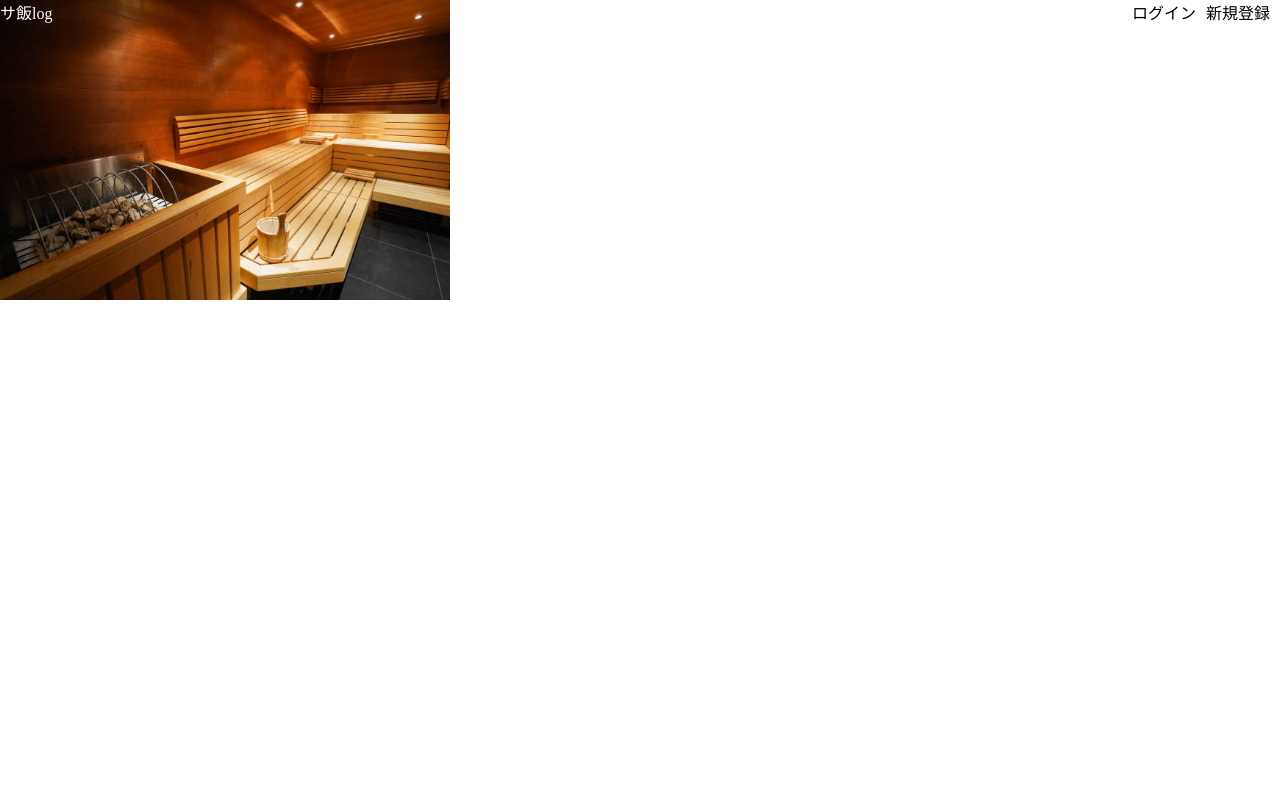
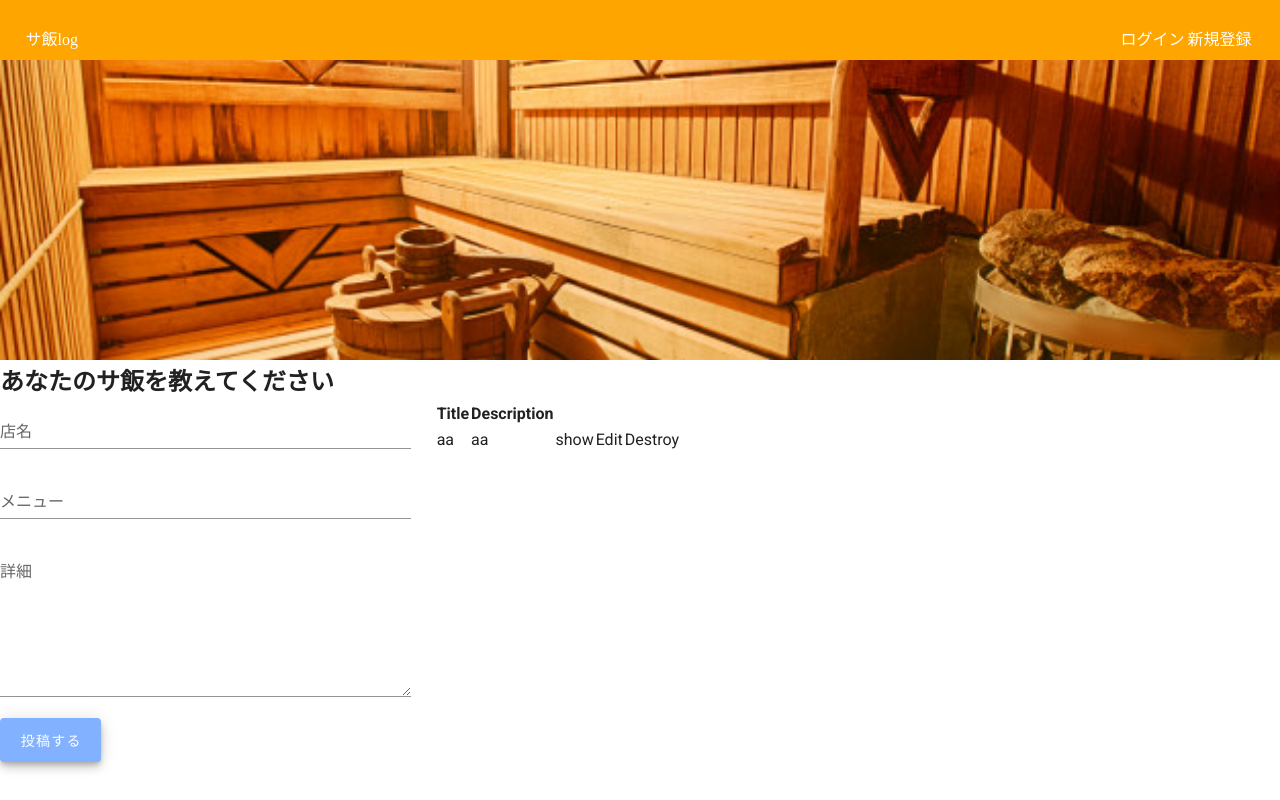
Before and after one commit to takumi-915/sameshi, a Vue app in the folder sameshi/: page /post in a window 1280 px wide. Shown: the top 800 px of the page. Built offline with nearby package versions, Linux system fonts and the light colour scheme.

Commit message:
postButton

```diff
--- a/sameshi/package.json
+++ b/sameshi/package.json
@@ -8,6 +8,7 @@
     "lint": "vue-cli-service lint"
   },
   "dependencies": {
+    "axios": "^0.21.1",
     "core-js": "^3.6.5",
     "vue": "^2.6.11",
     "vue-router": "^3.5.1",
--- a/sameshi/src/App.vue
+++ b/sameshi/src/App.vue
@@ -1,22 +1,25 @@
 <template>
   <div>
     <header>
-      <div class="headerImage">
-        <nav>
-          <router-link to="/" class="headerLink-left">サ飯log</router-link>
+      <nav class="headerLink-left">
+        <router-link to="/" class="headerLink-left-text">サ飯log</router-link>
       </nav>
-        <nav>
-          <router-link to="/login" class="headerLink-right"
+      <nav class="headerLink-right">
+        <router-link to="/login" class="headerLink-right-text"
           >ログイン</router-link
         >
-          <router-link to="/signup" class="headerLink-right"
+        <router-link to="/signup" class="headerLink-right-text"
           >新規登録</router-link
         >
       </nav>
-      </div>
     </header>
+    <img src="../public/サウナ.jpg" class="headerImage" />
 
     <router-view></router-view>
+
+    <footer>
+      <p>footer</p>
+    </footer>
   </div>
 </template>
 
@@ -27,30 +30,33 @@
 <style scoped>
 header {
   width: 100%;
-  height: 300px;
-  /* display: flex;
-  justify-content: space-between; */
-  /* background-image: url(../public/サウナ画像.jpg);
-  object-fit: cover;
-  background-size: cover; */
+  height: 60px;
+  display: flex;
+  justify-content: space-between;
+  background-color: orange;
 }
 .headerImage {
   width: 100%;
   height: 300px;
-  background-image: url(../public/サウナ画像.jpg);
-  -moz-background-size: auto 100%;
-  background-size: auto 100%;
   object-fit: cover;
-  display: flex;
-  justify-content: space-between;
 }
 .headerLink-left {
+  margin: 2%;
+}
+.headerLink-left-text {
+  color: #ffffff;
+  text-decoration: none;
+}
+.headerLink-right {
+  margin: 2%;
+}
+.headerLink-right-text {
   text-decoration: none;
   color: #ffffff;
+  padding-right: 3px;
 }
-.headerLink-right {
-  margin-right: 10px;
-  text-decoration: none;
-  color: black;
+footer {
+  height: 200px;
+  background-color: orchid;
 }
 </style>
--- a/sameshi/src/components/Main.vue
+++ b/sameshi/src/components/Main.vue
@@ -1,7 +1,14 @@
 <template>
-  <div>
-    <h1>メインコンテンツはここに置く</h1>
-  </div>
+  <v-app class="main">
+    <div class="button">
+      <router-link to="/post" class="postLink"
+        ><v-btn depressed elevation="6" large color="accent" class="postButton"
+          >投稿する</v-btn
+        >
+      </router-link>
+    </div>
+    <h1>aaa</h1>
+  </v-app>
 </template>
 
 <script>
@@ -11,3 +18,16 @@ export default {
   data: () => ({}),
 };
 </script>
+
+<style scoped>
+.button {
+  width: 100%;
+  text-align: center;
+}
+.postButton {
+  width: 100px;
+}
+.postLink {
+  text-decoration: none;
+}
+</style>
--- a/sameshi/src/router.js
+++ b/sameshi/src/router.js
@@ -3,10 +3,11 @@ import Router from 'vue-router';
 import Main from "./components/Main.vue";
 import Login from "./views/Login.vue";
 import SignUp from "./views/SignUp.vue";
+import Post from "./views/Post.vue";
 
 Vue.use(Router);
 
 export default new Router({
   mode: "history",
-  routes: [{ path: '/', component: Main }, { path: '/login', component: Login }, { path: '/signup', component: SignUp }]
+  routes: [{ path: '/', component: Main }, { path: '/login', component: Login }, { path: '/signup', component: SignUp }, { path: '/post', component: Post }]
 });
--- /dev/null
+++ b/sameshi/src/views/Post.vue
@@ -0,0 +1,63 @@
+<template>
+  <v-app>
+    <div>
+      <h2>あなたのサ飯を教えてください</h2>
+      <v-row>
+        <v-col cols="4">
+          <form>
+            <v-text-field
+              v-model="sameshi.restaurant"
+              label="店名"
+            ></v-text-field>
+            <v-text-field
+              v-model="sameshi.menu"
+              label="メニュー"
+            ></v-text-field>
+            <v-textarea v-model="sameshi.詳細" label="詳細"></v-textarea>
+
+            <v-btn
+              depressed
+              elevation="6"
+              large
+              color="accent"
+              class="post"
+              @click="onSubmit"
+              >投稿する</v-btn
+            >
+          </form>
+        </v-col>
+        <v-col cols="8">
+          <table>
+            <tr>
+              <th>Title</th>
+              <th>Description</th>
+            </tr>
+            <tr>
+              <td>aa</td>
+              <td>aa</td>
+              <td>show</td>
+              <td>Edit</td>
+              <td>Destroy</td>
+            </tr>
+          </table>
+        </v-col>
+      </v-row>
+    </div>
+  </v-app>
+</template>
+
+<script>
+export default {
+  data() {
+    return {
+      sameshi: {},
+    };
+  },
+  methods: {
+    onSubmit() {},
+  },
+};
+</script>
+
+<style scoped>
+</style>
```
Also changed, not shown: sameshi/src/api/index.js (added, +7 -0 lines), sameshi/src/store/store.js (added, +25 -0 lines), 2 other files (tests, documents, lock files or other folders). Lines whose indentation alone changed are shown as unchanged.
